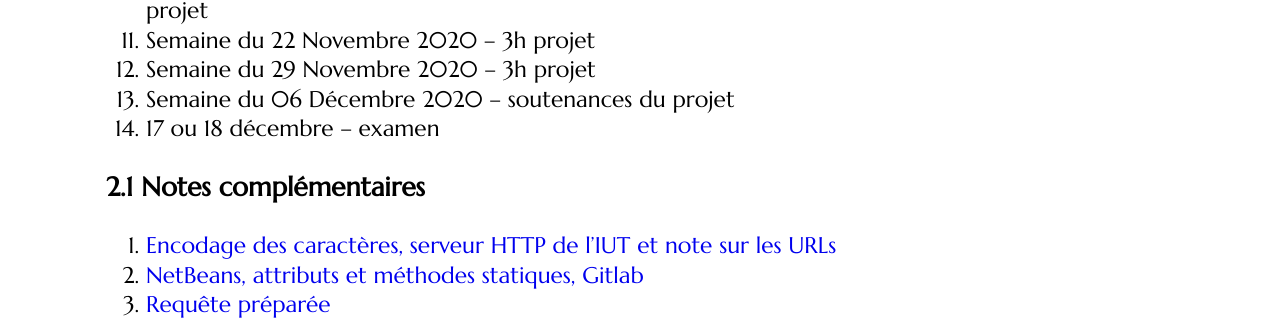
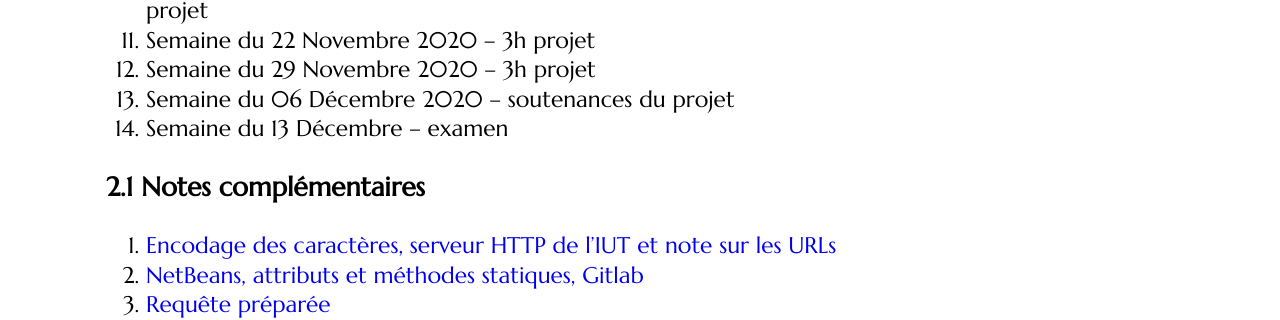
Before and after one commit to romainlebreton/R3.01-DeveloppementWeb, a Jekyll site: the page built from index.md, in a window 1280 px wide. Shown: the part 812-1132 px from the top of the page. Built offline with Jekyll 4.4.1, drawn with Linux system fonts in a browser that asks for light colours; some web fonts are replaced.

Commit message:
les dates

```diff
--- a/index.md
+++ b/index.md
@@ -38,7 +38,7 @@ Cours à l'IUT de Montpellier - 2ème année
 1. Semaine du 22 Novembre 2020 -- 3h projet
 1. Semaine du 29 Novembre 2020 -- 3h projet
 1. Semaine du 06 Décembre 2020 -- soutenances du projet
-1. 17 ou 18 décembre -- examen
+1. Semaine du 13 Décembre -- examen
 
 ### Notes complémentaires
 
```
